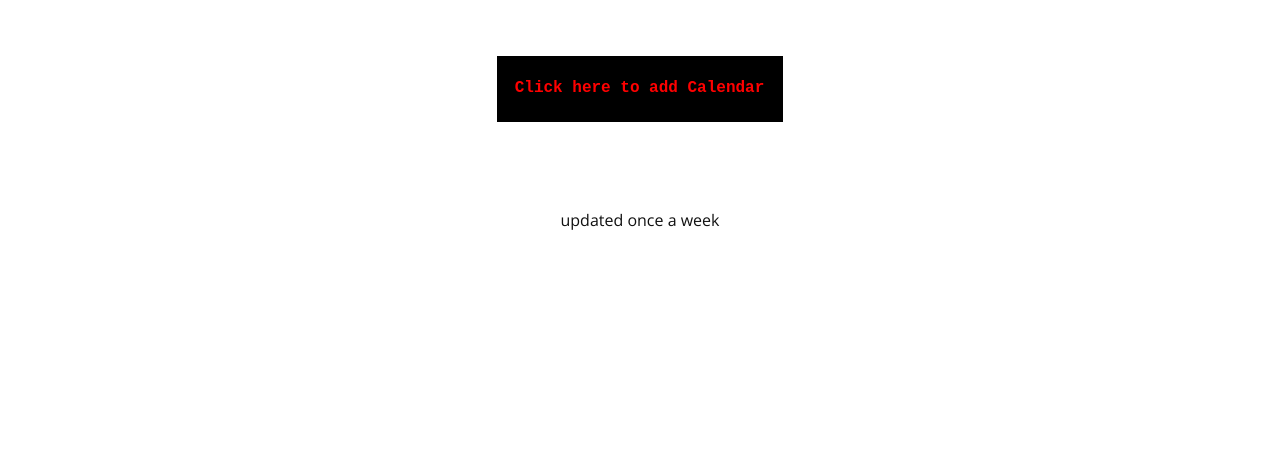
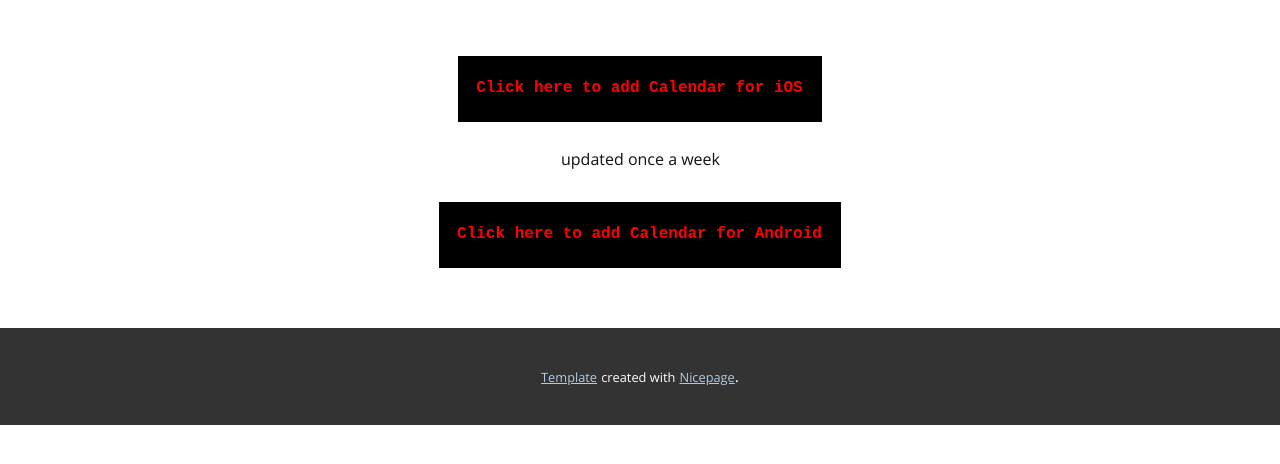
Before and after one commit to Smakced/UHHA, a plain HTML site: page Home.html in a window 1280 px wide. Drawn offline with nearby package versions, Linux system fonts and the light colour scheme.

Commit message:
Add files via upload

```diff
--- a/Home.css
+++ b/Home.css
@@ -1,5 +1,11 @@
 .u-section-1 .u-sheet-1 {min-height: 177px}
-.u-section-1 .u-btn-1 {border-style: none; background-image: none; font-weight: 700; margin: 56px auto; padding: 20px 19px 20px 18px}
-.u-section-1 .u-text-1 {width: auto; margin: 30px auto 60px}
+.u-section-1 .u-btn-1 {border-style: none; background-image: none; font-weight: 700; margin: 56px auto 0; padding: 20px 19px 20px 18px}
+.u-section-1 .u-text-1 {margin: 25px auto 0 491px}
+.u-section-1 .u-btn-2 {border-style: none; background-image: none; font-weight: 700; margin: 30px auto 60px; padding: 20px 19px 20px 18px}
 
-@media (max-width: 575px){ .u-section-1 .u-btn-1 {margin-bottom: 0} }
+@media (max-width: 1199px){ .u-section-1 .u-text-1 {width: auto; margin-left: 291px}
+.u-section-1 .u-btn-2 {height: 65px} }
+
+@media (max-width: 991px){ .u-section-1 .u-text-1 {margin-left: 71px} }
+
+@media (max-width: 767px){ .u-section-1 .u-text-1 {margin-left: 0} }
--- a/Home.html
+++ b/Home.html
@@ -28,11 +28,26 @@
   </head>
   <body class="u-body">
     <section class="u-clearfix u-white u-section-1" id="sec-e5e8">
-      <div class="u-clearfix u-sheet u-valign-middle-lg u-valign-middle-md u-valign-middle-sm u-valign-middle-xl u-sheet-1">
-        <a href="webcal://raw.githubusercontent.com/Smakced/UHHA2020/master/Upcoming%20Hip-Hop%20Albums%202020.ics" class="u-active-custom-color-1 u-black u-btn u-btn-rectangle u-button-style u-custom-font u-font-courier-new u-hover-custom-color-1 u-text-active-black u-text-custom-color-1 u-text-hover-black u-btn-1" data-animation-name="fadeIn" data-animation-duration="1000" data-animation-delay="0" data-animation-direction="">Click here to add Calendar</a>
+      <div class="u-clearfix u-sheet u-sheet-1">
+        <a href="webcal://raw.githubusercontent.com/Smakced/UHHA2020/master/Upcoming%20Hip-Hop%20Albums%202020.ics" class="u-active-black u-black u-btn u-btn-rectangle u-button-style u-custom-font u-font-courier-new u-hover-custom-color-1 u-text-active-custom-color-1 u-text-custom-color-1 u-text-hover-black u-btn-1" data-animation-name="fadeIn" data-animation-duration="1000" data-animation-delay="0" data-animation-direction="">Click here to add Calendar for iOS</a>
         <p class="u-text u-text-default u-text-1">updated once a week</p>
+        <a href="https://calendar.google.com/calendar/ical/0588k305e4saaoa6nskapioo1s%40group.calendar.google.com/public/basic.ics" class="u-active-black u-black u-btn u-btn-rectangle u-button-style u-custom-font u-font-courier-new u-hover-custom-color-1 u-text-active-custom-color-1 u-text-custom-color-1 u-text-hover-black u-btn-2" data-animation-name="fadeIn" data-animation-duration="1000" data-animation-delay="0" data-animation-direction="">Click here to add Calendar for Android</a>
       </div>
     </section>
+
+
+
+    <section class="u-backlink u-clearfix u-grey-80">
+      <a class="u-link" href="https://nicepage.com/html" target="_blank">
+        <span>Template</span>
+      </a>
+      <p class="u-text">
+        <span>created with</span>
+      </p>
+      <a class="u-link" href="https://nicepage.com" target="_blank">
+        <span>Nicepage</span>
+      </a>.
+
     </section>
   </body>
 </html>
```
Also changed, not shown: index.html (+17 -2 lines).
